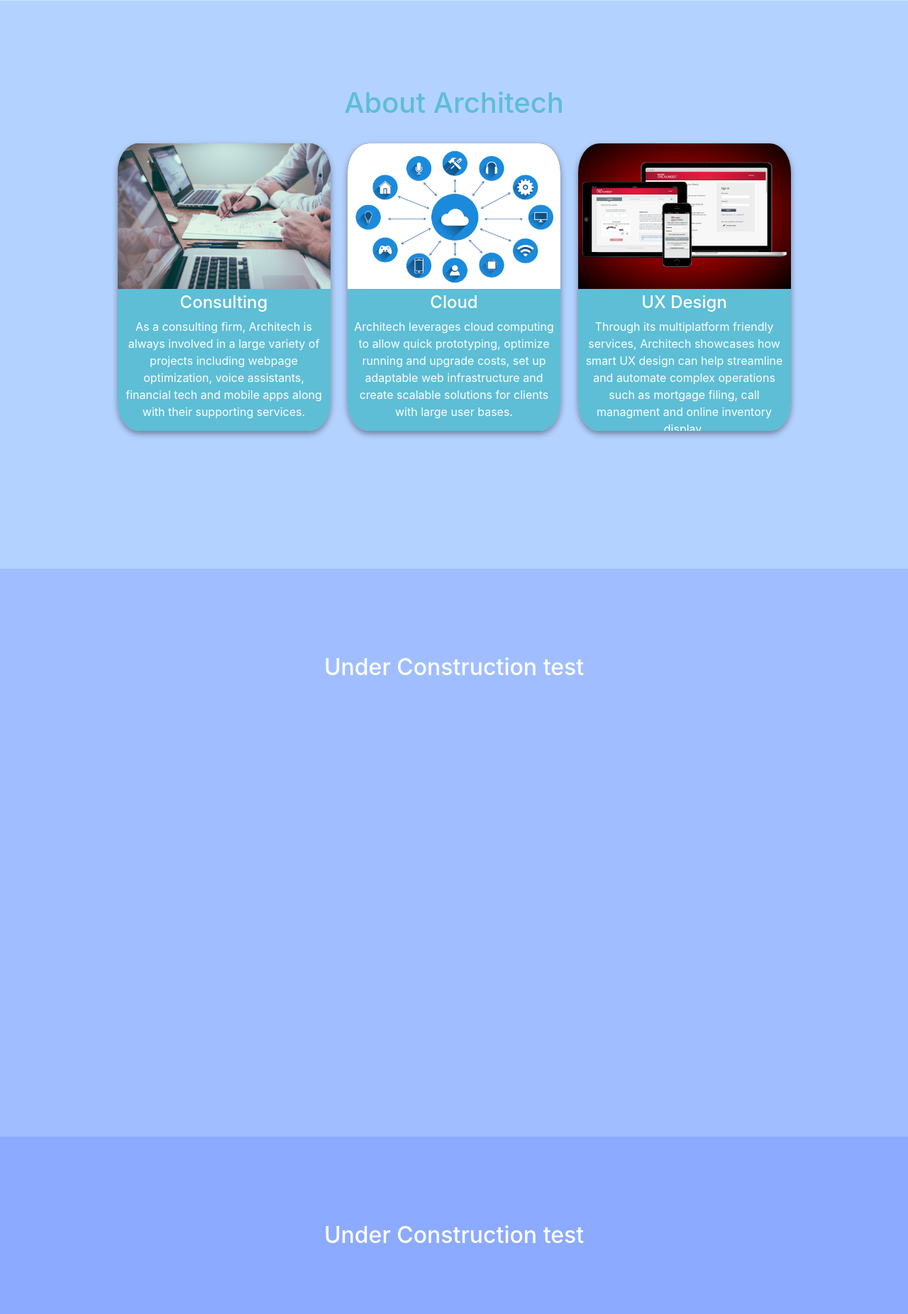
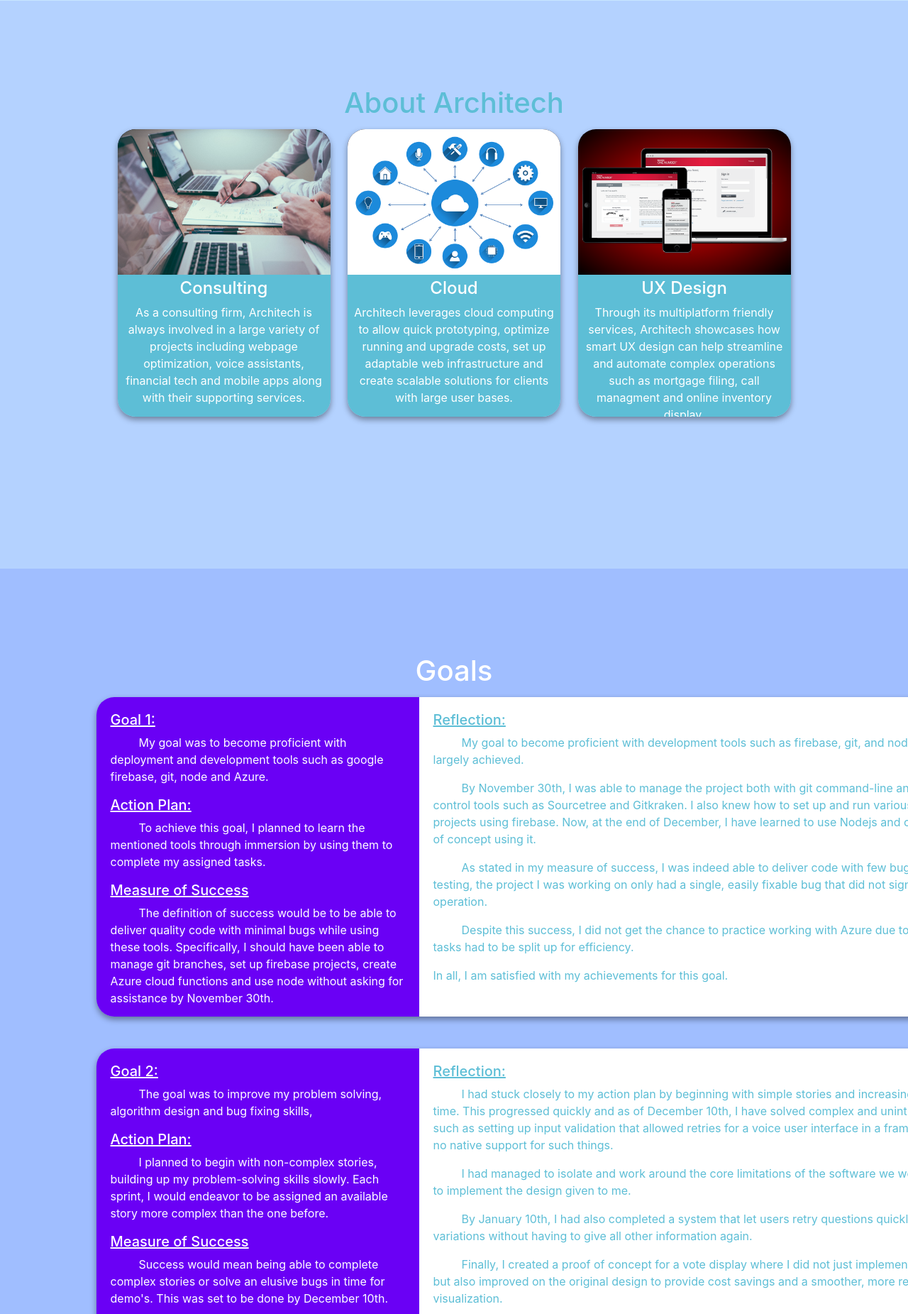
Before and after one commit to Centurion902/coopWebsite, a PHP site: page / in a window 1280 px wide. Shown: the part 799-2650 px from the top of the page at 71% size. Run offline with PHP 8.4, Linux system fonts and the light colour scheme.

Commit message:
goal section and goal cards added

```diff
--- a/index.html
+++ b/index.html
@@ -111,7 +111,9 @@
 							</div>
 							<div class="cardText">
 								<h4 class="cardTitle">Consulting</h4>
-								<p class="cardDescription">As a consulting firm, Architech is always involved in a large variety of projects including webpage optimization, voice assistants, financial tech and mobile apps along with their supporting services.</p>
+								<p class="cardDescription">
+									As a consulting firm, Architech is always involved in a large variety of projects including webpage optimization, voice assistants, financial tech and mobile apps along with their supporting services.
+								</p>
 							</div>
 						</div>
 						<div class="cardSection">
@@ -120,7 +122,9 @@
 							</div>
 							<div class="cardText">
 								<h4 class="cardTitle">Cloud</h4>
-								<p class="cardDescription">Architech leverages cloud computing to allow quick prototyping, optimize running and upgrade costs, set up adaptable web infrastructure and create scalable solutions for clients with large user bases.</p>
+								<p class="cardDescription">
+									Architech leverages cloud computing to allow quick prototyping, optimize running and upgrade costs, set up adaptable web infrastructure and create scalable solutions for clients with large user bases.
+								</p>
 							</div>
 						</div>
 						<div class="cardSection">
@@ -129,7 +133,9 @@
 							</div>
 							<div class="cardText">
 								<h4 class="cardTitle">UX Design</h4>
-								<p class="cardDescription">Through its multiplatform friendly services, Architech showcases how smart UX design can help streamline and automate complex operations such as mortgage filing, call managment and online inventory display.</p>
+								<p class="cardDescription">
+									Through its multiplatform friendly services, Architech showcases how smart UX design can help streamline and automate complex operations such as mortgage filing, call managment and online inventory display.
+								</p>
 							</div>
 						</div>
 					</div>
@@ -138,7 +144,131 @@
 
 		<section id="pageC">
 			<div class="navbar-avoidance">
-				<h2 class="brightText">Under Construction test</h1>
+				<h1 class="brightText">Goals</h1>
+				<div class="scrolling-wrapper">
+					<div class="wideCard module">
+						<div class="wideCardGoal">
+							<h5 class="brightText">Goal 1:</h5>
+							<p class="brightText tab">
+								My goal was to become proficient with deployment and development tools such as google firebase, git, node and Azure.
+							</p>
+
+							<h5 class="brightText">Action Plan:</h5>
+							<p class="brightText tab">
+								To achieve this goal, I planned to learn the mentioned tools through immersion by using them to complete my assigned tasks.
+							</p>
+
+							<h5 class="brightText">Measure of Success</h5>
+							<p class="brightText tab">
+								The definition of success would be to be able to deliver quality code with minimal bugs while using these tools. Specifically, I should have been able to manage git branches, set up firebase projects, create Azure cloud functions and use node without asking for assistance by November 30th.
+							</p>
+						</div>
+						<div class="wideCardReflection">
+							<h5>Reflection:</h5>
+							<p class="tab">
+								My goal to become proficient with development tools such as firebase, git, and node has been largely achieved.
+							</p>
+							<p class="tab">
+								By November 30th, I was able to manage the project both with git command-line and Gui version control tools such as Sourcetree and Gitkraken. I also knew how to set up and run various types of projects using firebase. Now, at the end of December, I have learned to use Nodejs and completed a proof of concept using it.
+							</p>
+							<p class="tab">
+								As stated in my measure of success, I was indeed able to deliver code with few bugs. At the alpha testing, the project I was working on only had a single, easily fixable bug that did not significantly affect operation.
+							</p>
+							<p class="tab">
+								Despite this success, I did not get the chance to practice working with Azure due to the way the tasks had to be split up for efficiency.
+							</p>
+							<p>
+								In all, I am satisfied with my achievements for this goal.
+							</p>
+						</div>
+					</div>
+				</div>
+
+				<div class="scrolling-wrapper">
+					<div class="wideCard module">
+						<div class="wideCardGoal">
+							<h5 class="brightText">Goal 2:</h5>
+							<p class="brightText tab">
+								The goal was to improve my problem solving, algorithm design and bug fixing skills,
+							</p>
+
+							<h5 class="brightText">Action Plan:</h5>
+							<p class="brightText tab">
+								I planned to begin with non-complex stories, building up my problem-solving skills slowly. Each sprint, I would endeavor to be assigned an available story more complex than the one before.
+							</p>
+
+							<h5 class="brightText">Measure of Success</h5>
+							<p class="brightText tab">
+								Success would mean being able to complete complex stories or solve an elusive bugs in time for demo's. This was set to be done by  December 10th.
+							</p>
+						</div>
+						<div class="wideCardReflection">
+							<h5>Reflection:</h5>
+							<p class="tab">
+								I had stuck closely to my action plan by beginning with simple stories and increasing complexity over time. This progressed quickly and as of December 10th, I have solved complex and unintuitive problems such as setting up input validation that allowed retries for a voice user interface in a framework that had no native support for such things.
+							</p>
+							<p class="tab">
+								I had managed to isolate and work around the core limitations of the software we were using in order to implement the design given to me.
+							</p>
+							<p class="tab">
+								By January 10th, I had also completed a system that let users retry questions quickly with small variations without having to give all other information again.
+							</p>
+							<p class="tab">
+								Finally, I created a proof of concept for a vote display where I did not just implement what was asked but also improved on the original design to provide cost savings and a smoother, more reactive visualization.
+							</p>
+							<p class="tab">
+								All of these solutions were achieved under time constraints that led up to demo's where I would have to showcase the working product.
+							</p>
+						</div>
+					</div>
+				</div>
+
+				<div class="scrolling-wrapper">
+					<div class="wideCard module">
+						<div class="wideCardGoal">
+							<h5 class="brightText">Goal 3:</h5>
+							<p class="brightText tab">
+								This goal was to be able to improve my communication skills to minimize confusion between co-workers and myself and reduce mistakes or unnecessary work.
+							</p>
+
+							<h5 class="brightText">Action Plan:</h5>
+							<p class="brightText tab">
+								I planned to achieve this goal by creating a rough design for each task before beginning it. I would then present it to a senior developer in order to ensure it matched up with the requirements and projected development path. Misunderstandings would hopefully be caught at this step.
+							</p>
+
+							<h5 class="brightText">Measure of Success</h5>
+							<p class="brightText tab">
+								Success would be measured by the number of tasks completed without significant misunderstandings requiring a redo of work. I would strive for this number to be at 1 or less per two sprints (4 weeks) by November 30th.
+							</p>
+						</div>
+						<div class="wideCardReflection">
+							<h5>Reflection:</h5>
+							<p class="tab">
+								The goal of achieving 1 or fewer misunderstandings requiring a redo of work per sprint had been achieved by November 1st.
+
+
+							</p>
+							<p class="tab">
+								Since then, I have worked on ensuring the number is 0 for all subsequent sprints. I have been successful in this endeavor with no redo's being required as of January 10th.
+
+
+							</p>
+							<p class="tab">
+								In addition to this, I have learned how to better explain myself to different types of co-workers and improved my knowledge of when to explain and when to save the details for a different meeting.
+
+
+							</p>
+							<p class="tab">
+								This was possible precisely due to my action plan where I made frequent contact with designers and senior developers and explained my plan to achieve their design to them in order to catch misunderstandings early.
+
+
+							</p>
+							<p>
+								I can say with certainty that this goal and the larger overarching goal of improving my communication skills, has been achieved.
+							</p>
+						</div>
+					</div>
+				</div>
 			</div>
 		</section>
 
--- a/style.css
+++ b/style.css
@@ -9,12 +9,11 @@ body::-webkit-scrollbar {
 
 body{
   -ms-overflow-style: none;
-  background:green;
 }
 
 .sections{
-  width:100%;
-  height:100%;
+  width:100vw;
+  min-height:100%;
 }
 
 .myIcon{
@@ -38,7 +37,6 @@ body{
 section{
   min-height:100vh;
   width:100vw;
-  height:100vh;
 }
 
 .horizontal{
@@ -116,7 +114,7 @@ section{
 
 .navbar-avoidance{
   text-align: center;
-  top:15vh;
+  padding-top:15vh;
   position: relative;
   width:100%;
 }
@@ -138,7 +136,7 @@ section{
 
 .cardSection{
   display:inline-block;
-  margin-top:2%;
+  margin-top:5px;
   margin-left:10px;
   margin-right:10px;
   padding-bottom: 0px;
@@ -146,7 +144,7 @@ section{
   min-height: 405px;
   box-shadow: 0 4px 8px 0 rgba(0,0,0,0.4);
   transition: 0.3s;
-  border-radius: 10%;
+  border-radius: 25px;
   overflow: hidden;
 }
 
@@ -169,6 +167,47 @@ section{
   padding:1.5%;
   text-align: center;
 }
+
+.wideCard{
+  margin-top:5px;
+  margin-left:10%;
+  margin-right:10%;
+  padding-bottom: 0px;
+  min-width: 1300px;
+  height:450px;
+  box-shadow: 0 4px 8px 0 rgba(0,0,0,0.4);
+  transition: 0.3s;
+  border-radius: 25px;
+  overflow: hidden;
+}
+
+.wideCard:hover{
+  box-shadow: 0 8px 16px 0 rgba(0,0,0,0.4);
+}
+
+.wideCardGoal{
+  width:35%;
+  min-height:100%;
+  height:100%;
+  white-space: normal;
+  background:rgb(106, 0, 245);
+  padding:1.5%;
+  float:left;
+  text-align: left;
+}
+
+.wideCardReflection{
+  width:65%;
+  min-height:100%;
+  height:100%;
+  white-space: normal;
+  background:white;
+  padding:1.5%;
+  float:left;
+  text-align: left;
+}
+
+
 
 #pageA{background:rgb(200, 230, 255);}
 #pageB{background:rgb(180, 210, 255);}
@@ -212,7 +251,10 @@ h4.cardTitle{
 
 h5{
   color:rgb(93, 190, 214);
+  text-decoration: underline;
 }
+
+.tab{ text-indent: 40px; }
 
 .my-footer{
   background:rgb(37, 37, 37);
```
